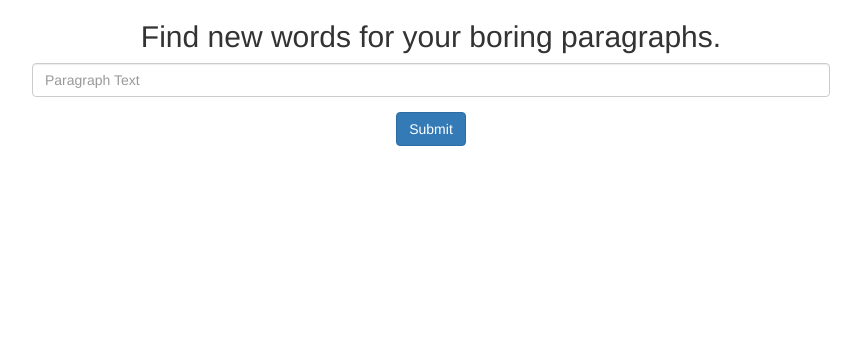
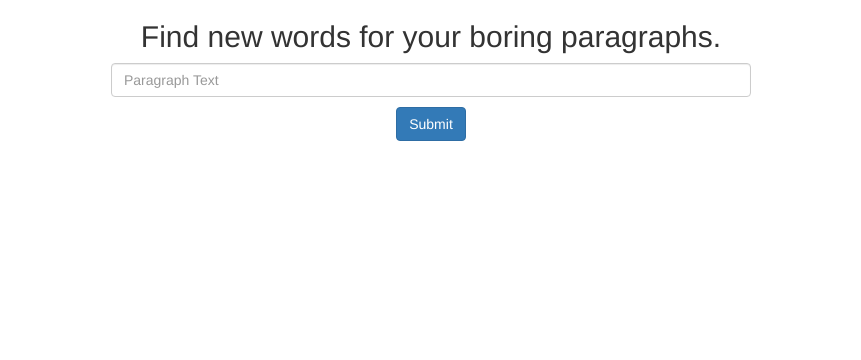
Before and after one commit to atandy/thesaurizer, a Flask app: page / in a window 1280 px wide. Shown: the part 60-420 px from the top of the page, without its empty margins (209-1070 px from the left). Run offline with Flask 2, Linux system fonts and the light colour scheme; some libraries are stand-ins or nearby versions.

Commit message:
update styles

```diff
--- a/static/css/style.css
+++ b/static/css/style.css
@@ -1,5 +1,5 @@
 #content {
-	width: 60%;
+	width: 50%;
 	margin: 0 auto;
 	text-align: center;
 }
@@ -58,3 +60,8 @@ ul#replacement-words {
 	cursor: hand;
 	text-decoration: underline;
 }
+
+
+.submitter {
+	margin-top: 10px
+}
--- a/templates/index.html
+++ b/templates/index.html
@@ -9,18 +9,12 @@
 		Find new words for your boring paragraphs.
 	</h2>
     <form method="post" action="/analyze" name="paragraph_text" class="form-horizontal">
-		<div class="form-group">
 
-			<div class="">
-				{{form.paragraph_text(class='form-control',placeholder="Paragraph Text")}}
-			</div>
-		</div>
+		{{form.paragraph_text(class='form-control',placeholder="Paragraph Text")}}
 
-		<div class="form-group" style="text-align:center;">
-			<div class="">
-				<button type="submit" class="btn btn-default btn-primary">Submit</button>
-			</div>
-		</div>
+		<button type="submit" class="btn btn-default btn-primary submitter">Submit</button>
+
+
 </form>
 
 {% endblock %}
--- a/templates/thesaurize.html
+++ b/templates/thesaurize.html
@@ -11,7 +11,8 @@
 
 	</div>
 	<button id="refresh-paragraph" class="btn btn-default btn-primary" href="#" role="button">
-		Refresh Paragraph
+		Refresh </br>
+		Paragraph
 	</button>
 	<div class="clearfix"></div>
 	<div id="synonym-section">
```
Also changed, not shown: other parts of static/css/style.css (+2 -0 lines).
